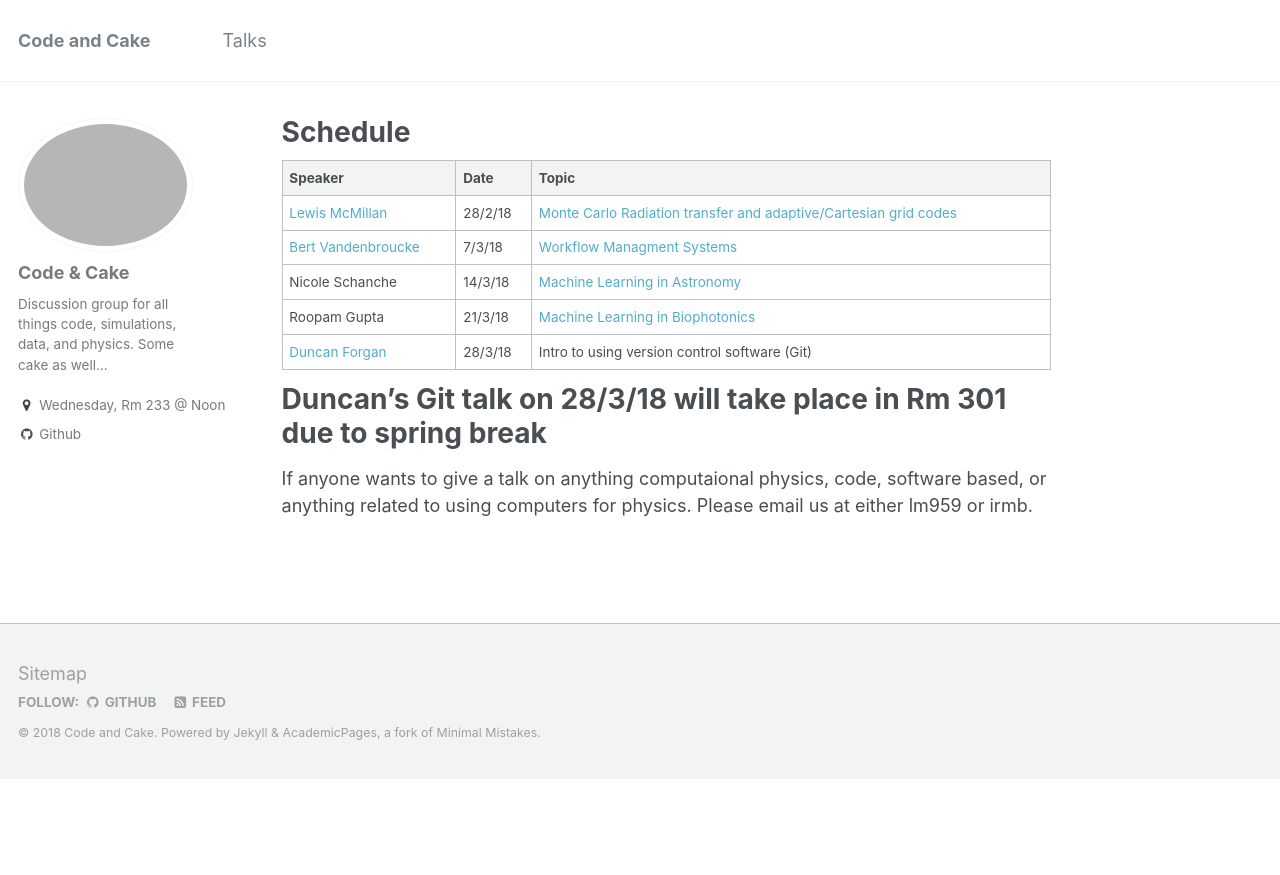
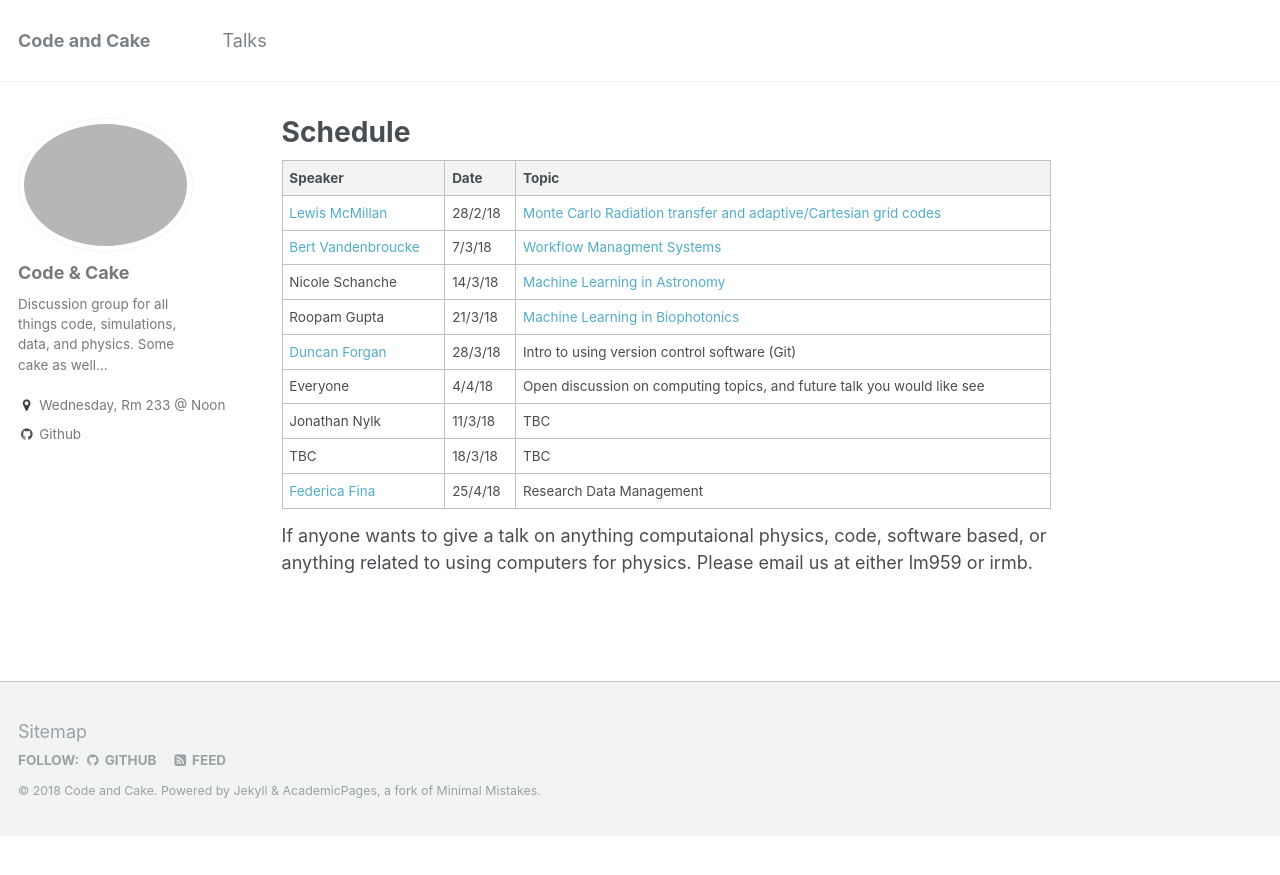
Before and after one commit to code-and-cake/code-and-cake.github.io, a Jekyll site: the page built from _pages/about.md, in a window 1280 px wide. Shown: the top 875 px of the page. Built offline with Jekyll 4.4.1, drawn with Linux system fonts in a browser that asks for light colours.

Commit message:
updated schedule

```diff
--- a/_pages/about.md
+++ b/_pages/about.md
@@ -11,19 +11,14 @@ redirect_from:
 
 | Speaker   | Date       |               Topic                                               |
 | --------  | ------     | ------------------------------------------------------------      |
-| [Lewis McMillan](https://github.com/lewisfish) | 28/2/18 | [Monte Carlo Radiation transfer and adaptive/Cartesian grid codes](/talks/2018-02-28-lewis-mcrt) |
-| [Bert Vandenbroucke](https://github.com/bwvdnbro)    | 7/3/18     | [Workflow Managment Systems](/talks/2018-03-07-bert-WMS)  |
+| [Lewis McMillan](https://github.com/lewisfish)    | 28/2/18 | [Monte Carlo Radiation transfer and adaptive/Cartesian grid codes](/talks/2018-02-28-lewis-mcrt) |
+| [Bert Vandenbroucke](https://github.com/bwvdnbro) | 7/3/18  | [Workflow Managment Systems](/talks/2018-03-07-bert-WMS) |
 | Nicole Schanche       | 14/3/18    | [Machine Learning in Astronomy](/talks/2018-03-14-nicole-ML)
-| Roopam Gupta       | 21/3/18    | [Machine Learning in Biophotonics](/talks/2018-03-21-roopam-ML)  |
+| Roopam Gupta          | 21/3/18    | [Machine Learning in Biophotonics](/talks/2018-03-21-roopam-ML) |
 | [Duncan Forgan](https://github.com/dh4gan)       | 28/3/18    | Intro to using version control software (Git) |
+| Everyone       | 4/4/18     | Open discussion on computing topics, and future talk you would like see |
+| Jonathan Nylk  | 11/3/18    | TBC  |
+| TBC            | 18/3/18    | TBC  |
+| [Federica Fina](https://www.st-andrews.ac.uk/staff/research/data/) | 25/4/18 | Research Data Management |
 
-# Duncan's Git talk on 28/3/18 will take place in Rm 301 due to spring break
-
-
-<!---
-| TBC       | 4/4/18    | TBC  |
-| TBC       | 11/3/18    | TBC  |
-| TBC       | 18/3/18    | TBC  |
-| TBC       | 25/4/18    | TBC  |
--->
 If anyone wants to give a talk on anything computaional physics, code, software based, or anything related to using computers for physics. Please email us at either lm959 or irmb.
```
Also changed, not shown: 2 other files.
